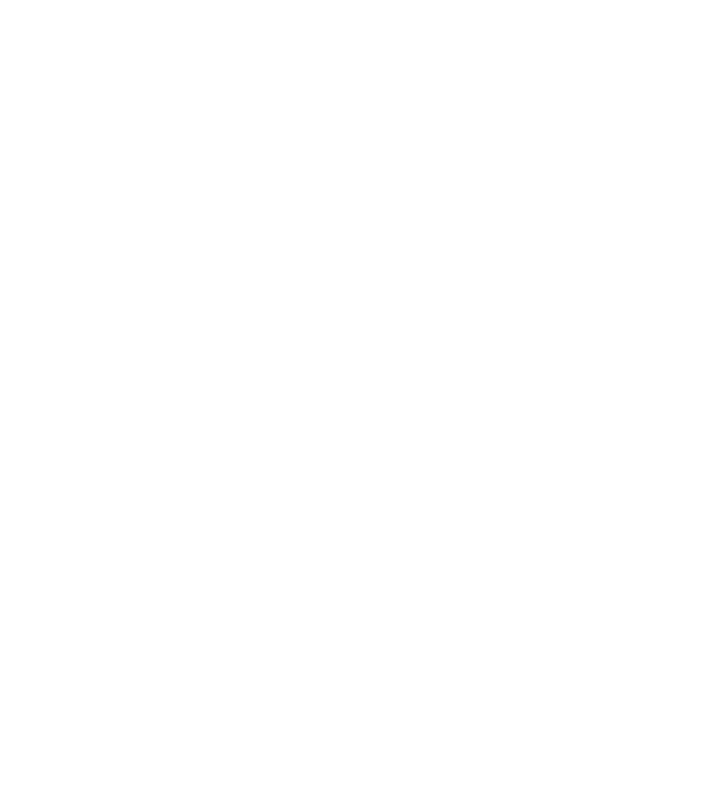
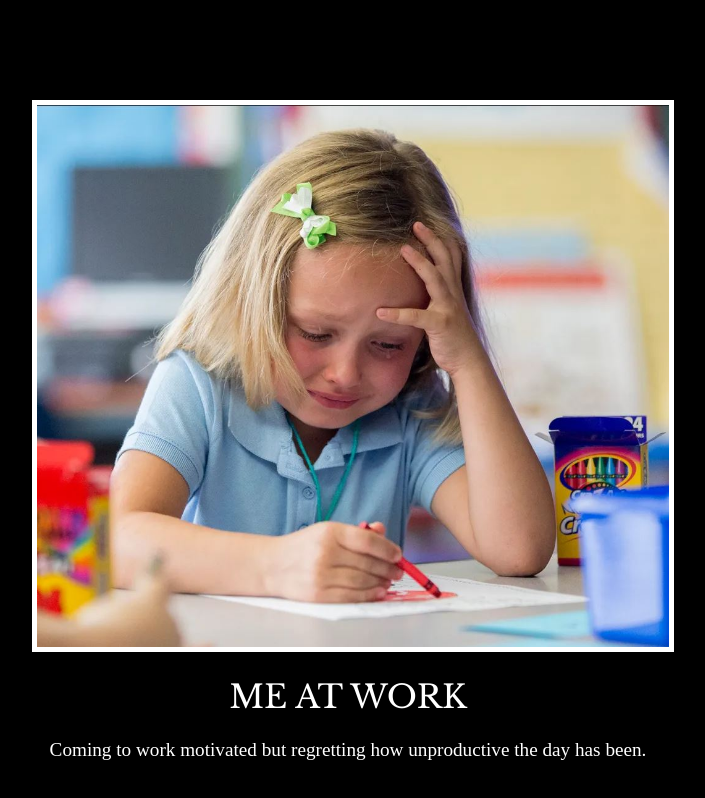
Before and after one commit to chillcoffee/Web-Development-Projects, a plain HTML site: page 6.4 Motivation Meme Project/index.html in a window 1280 px wide. Shown: the whole page, without its empty margins (292-997 px from the left). Drawn offline with nearby package versions, Linux system fonts and the light colour scheme.

Commit message:
meme done

```diff
--- a/6.4 Motivation Meme Project/index.html
+++ b/6.4 Motivation Meme Project/index.html
@@ -1,3 +1,30 @@
+<!DOCTYPE html>
+<html lang="en">
+  <head>
+    <meta charset="UTF-8" />
+    <meta name="viewport" content="width=device-width, initial-scale=1.0" />
+    <link rel="preconnect" href="https://fonts.googleapis.com" />
+    <link rel="preconnect" href="https://fonts.gstatic.com" crossorigin />
+    <link
+      href="https://fonts.googleapis.com/css2?family=Caveat:wght@400..700&family=Libre+Baskerville:ital,wght@0,400;0,700;1,400&display=swap"
+      rel="stylesheet"
+    />
+    <link rel="stylesheet" href="style.css"/>
+    <title>Everyday Shit</title>
+  </head>
+  <body>
+    <div>
+      <img
+        src="assets/images/crying child.JPG"
+        alt="crying child while coloring"
+      />
+      <h1 class="text">Me at work</h1>
+      <p class="text">
+        Coming to work motivated but regretting how unproductive the day has been.
+      </p>
+    </div>
+  </body>
+</html>
 <!--
   TODO: Create a motivational post website.
 Style it how ever you like.
--- a/6.4 Motivation Meme Project/style.css
+++ b/6.4 Motivation Meme Project/style.css
@@ -0,0 +1,28 @@
+div{
+    width: 50%;
+    height: 50%;
+    margin-left: 25%;
+    margin-top: 100px;
+}
+h1 {
+  font-family: "Libre Baskerville", serif;
+  font-weight: 400;
+  font-style: normal;
+  text-transform: uppercase;
+}
+.text{
+    color: white;
+    background-color: black;
+    text-align: center;
+}
+img{
+    width: 100%;
+    border: 5px solid white;
+    margin: 0px 0px;
+}
+body{
+    background-color: black;
+}
+p{
+    font-size: larger;
+}
```
Also changed, not shown: 6.4 Motivation Meme Project/assets/images/crying child.JPG (added).
